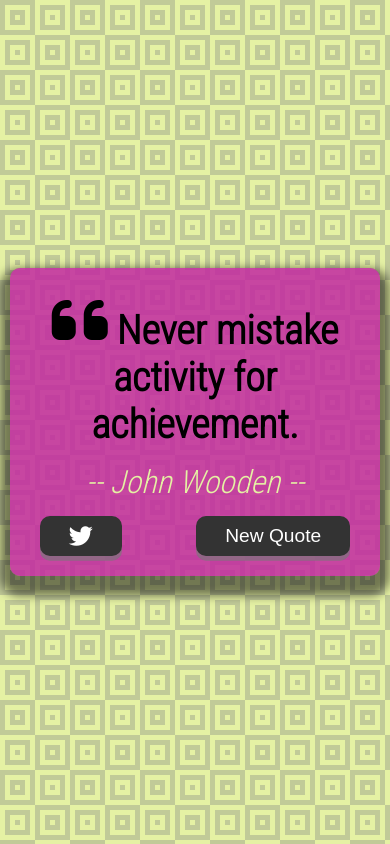
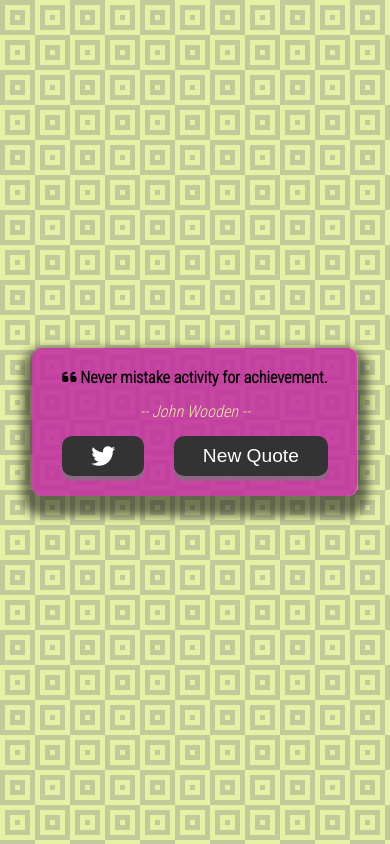
Before and after one commit to ferrugio/quote-generator, a plain HTML site: page index.html in a window 390 px wide. Drawn offline with Linux system fonts and the light colour scheme; no server answers.

Commit message:
Code refactor. Automatically resize the font via CSS.

```diff
--- a/script.js
+++ b/script.js
@@ -4,46 +4,43 @@ const quoteAuthor = document.getElementById("author");
 const btnTwitter = document.getElementById("twitter");
 const btnNewQuote = document.getElementById("new-quote");
 const loader = document.getElementById("loader");
+const quoteIcon = document.querySelector("fa-quote-left");
+
+const proxyUrl = "https://cors-anymwere.herokuapp.com/";
 
 const apiQuoteUrl = "https:jacintodesign.github.io/quotes-api/data/quotes.json";
 
+/* const apiQuoteUrl_02 =
+  "http://api.forismatic.com/api/1.0/?method=getQuote&lang=en&format=json"; */
+
 let apiQuotes = [];
 
-//Show loading
-function loading() {
+function showLoadingSpinner() {
   loader.hidden = false;
   quoteContainer.hidden = true;
 }
 
-//hide loading
-function loadComplete() {
+function hideLoadingSpinner() {
   loader.hidden = true;
   quoteContainer.hidden = false;
 }
 
 // Show new quote
 function newQuote(quotes) {
-  loading();
+  showLoadingSpinner();
   // pick a random quote from quotes array
   const quote = quotes[Math.floor(Math.random() * quotes.length)];
 
   // Check if Author field is blank and replace it with 'Unknown'
   quoteAuthor.textContent = !quote.author ? "Unknown" : quote.author;
 
-  // Check quote lenght to determine styling
-  if (quote.text.length > 50) {
-    quoteText.classList.add("long-quote");
-  } else {
-    quoteText.classList.remove("long-quote");
-  }
-  //set quote hide loader
   quoteText.textContent = quote.text;
-  loadComplete();
+  hideLoadingSpinner();
 }
 
 // Get Quotes from API
 async function getQuotes(api_url) {
-  loading();
+  showLoadingSpinner();
   try {
     const response = await fetch(api_url);
     apiQuotes = await response.json();
--- a/style.css
+++ b/style.css
@@ -1,4 +1,13 @@
 @import url("https://fonts.googleapis.com/css2?family=Roboto+Condensed:wght@300&display=swap");
+
+:root {
+  /* https://css-tricks.com/linearly-scale-font-size-with-css-clamp-based-on-the-viewport/ */
+  --calculated-font-size: clamp(
+    16px,
+    calc(16px + (28 - 16) * ((100vw - 360px) / 1560)),
+    28px
+  );
+}
 
 html {
   box-sizing: border-box;
@@ -28,7 +37,7 @@ body {
 }
 
 .quote-text {
-  font-size: 2.75rem;
+  font-size: var(--calculated-font-size);
   font-weight: bold;
 }
 
@@ -37,7 +46,7 @@ body {
 }
 
 .fa-quote-left {
-  font-size: 4rem;
+  font-size: var(--calculated-font-size);
 }
 
 .quote-author:before {
@@ -50,7 +59,7 @@ body {
 
 .quote-author {
   margin-top: 15px;
-  font-size: 2rem;
+  font-size: var(--calculated-font-size);
   font-weight: 400;
   font-style: italic;
   color: #e5f1a4;
@@ -96,6 +105,7 @@ button:active {
 .fa-twitter {
   font-size: 1.5rem;
 }
+
 /* loader */
 .loader {
   border: 16px solid rgba(216, 250, 8, 0.8);
@@ -120,8 +130,4 @@ button:active {
   .quote-container {
     margin: auto 10px;
   }
-
-  .quote-text {
-    font-size: 2.5rem;
-  }
 }
```
